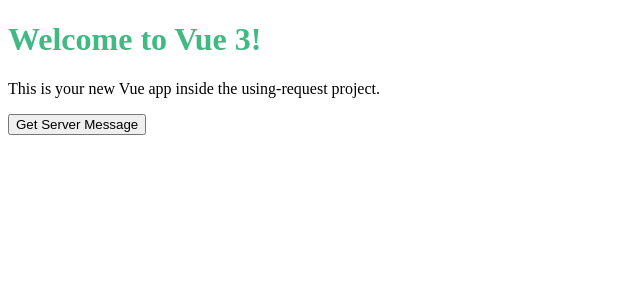
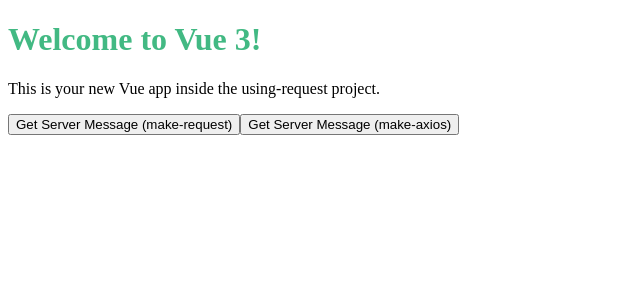
Before and after one commit to CodeItQuick/request-tomfoolery, a Vue app: page / in a window 1280 px wide. Shown: the top 300 px of the page, without its empty margins (0-640 px from the left). Built offline with nearby package versions, Linux system fonts and the light colour scheme.

Commit message:
added makeaxiosmessage

```diff
--- a/src/App.vue
+++ b/src/App.vue
@@ -2,7 +2,8 @@
   <div>
     <h1>Welcome to Vue 3!</h1>
     <p>This is your new Vue app inside the using-request project.</p>
-    <button @click="fetchMessage">Get Server Message</button>
+    <button @click="fetchMessage">Get Server Message (make-request)</button>
+    <button @click="fetchAxiosMessage">Get Server Message (make-axios)</button>
     <div v-if="message">Server says: {{ message }}</div>
     <div v-if="error" style="color: red">{{ error }}</div>
   </div>
@@ -31,6 +32,21 @@
       } catch (err) {
         this.error = 'Request failed: ' + err.message;
       }
+    },
+    async fetchAxiosMessage() {
+      this.message = '';
+      this.error = '';
+      try {
+        const response = await fetch('http://localhost:3000/make-axios');
+        if (!response.ok) {
+          this.error = 'Network response was not ok';
+          return;
+        }
+        const data = await response.json();
+        this.message = data.message;
+      } catch (err) {
+        this.error = 'Request failed: ' + err.message;
+      }
     }
   }
 };
```
Also changed, not shown: server.js (+20 -1 lines).
